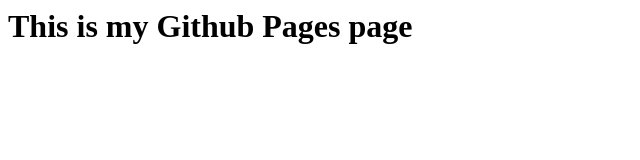
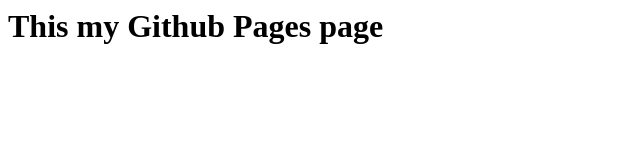
Before and after one commit to CarlosV1207/DepaulA1, a plain HTML site: page index.html in a window 1280 px wide. Shown: the whole page, without its empty margins (0-640 px from the left). Drawn offline with Linux system fonts and the light colour scheme.

Commit message:
Update index.html

```diff
--- a/index.html
+++ b/index.html
@@ -1,6 +1,6 @@
 <html>
   <body>
-   <h1>This is my Github Pages page</h1>
+   <h1>This my Github Pages page</h1>
 
   </body>
 </html>
```
